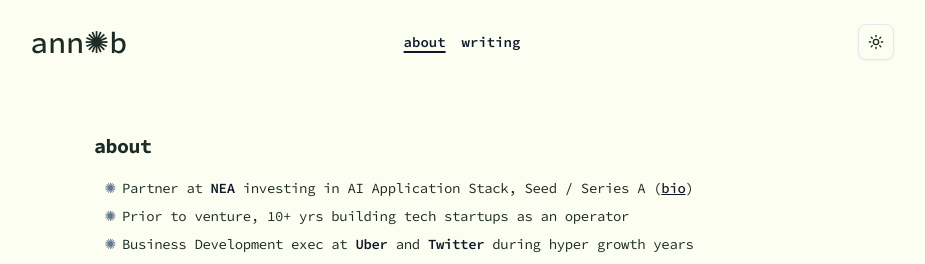
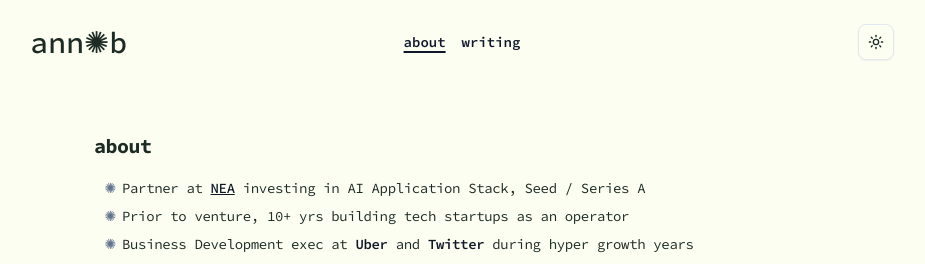
Before and after one commit to markphilpot/annbordetsky, a Next.js app: page / in a window 1280 px wide. Shown: the top 264 px of the page, without its empty margins (178-1103 px from the left). Built offline with nearby package versions, Linux system fonts and the light colour scheme.

Commit message:
Change link

```diff
--- a/src/app/page.tsx
+++ b/src/app/page.tsx
@@ -8,9 +8,8 @@ export default function Home() {
         <h2>about</h2>
         <ul>
           <li>
-            Partner at <strong>NEA</strong> investing in AI Application Stack,
-            Seed / Series A (
-            <a href={"https://www.nea.com/team/ann-bordetsky"}>bio</a>)
+            Partner at <a href="https://www.nea.com">NEA</a> investing in AI Application Stack,
+            Seed / Series A
           </li>
           <li>
             Prior to venture, 10+ yrs building tech startups as an operator{" "}
```
